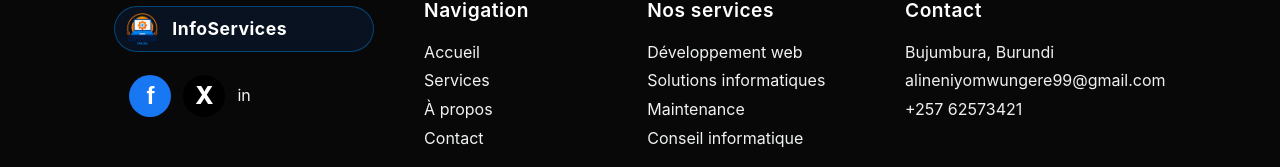
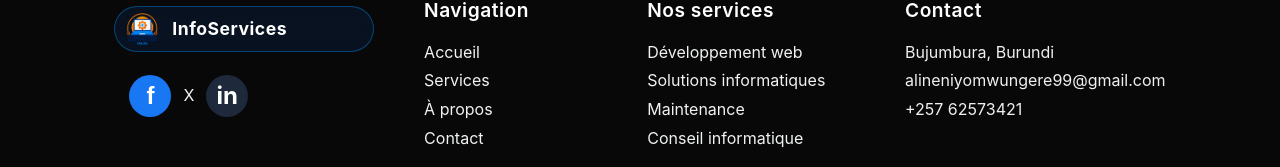
Before and after one commit to aline-niyo/frontend, a React (Vite) app: page /contact in a window 1280 px wide. Shown: the part 1370-1537 px from the top of the page. Built offline with nearby package versions, Linux system fonts and the light colour scheme.

Commit message:
fix 2section

```diff
--- a/src/pages/Accueil.jsx
+++ b/src/pages/Accueil.jsx
@@ -18,17 +18,20 @@ import logo from "../assets/logo.png";
 
 
 function Accueil() {
-  useEffect(() => {
+useEffect(() => {
   const observer = new IntersectionObserver((entries) => {
     entries.forEach(entry => {
       if (entry.isIntersecting) {
         entry.target.classList.add('in-view');
-        observer.unobserve(entry.target); // on fige après
+        observer.unobserve(entry.target);
       }
     });
   }, { threshold: 0.15 });
-  document.querySelectorAll('.hero-section, .services-hero, .services-section, .hebergement-section, .happy-clients, .tech-stack-section, .services-cta, .process-section, .about-home-section')
-    .forEach(el => observer.observe(el));
+
+  const elements = document.querySelectorAll('.hero-section, .stats-section, .hebergement-section, .happy-clients, .process-section, .about-home-section, .contact-footer');
+  elements.forEach(el => observer.observe(el));
+
+  return () => observer.disconnect();
 }, []);
 
   const [isVideoModalOpen, setIsVideoModalOpen] = useState(false);
--- a/src/pages/Apropos.jsx
+++ b/src/pages/Apropos.jsx
@@ -235,14 +235,14 @@ function Apropos() {
                                    </a>
 
                                    <a
-                                       href="#"
+                                       href="https://x.com/i/jf/onboarding/web#/s/face_liveness/r-qm8vsl"
                                        className="social twitter"
                                    >
                                        X
                                    </a>
 
                                    <a
-                                       href="#"
+                                       href="https://www.linkedin.com/checkpoint/challengesV3/AQF-gMPvquMaoQAAAaGMHbISLtsFnDyP2yUvs6zV8c3IICtgFlyIzkS4IyAADqq8pjhzkL5yh3y_xM5pR_bm-Xjo_PNROQ"
                                        className="social linkedin"
                                    >
                                        in
--- a/src/pages/Contact.jsx
+++ b/src/pages/Contact.jsx
@@ -355,15 +355,15 @@ function Contact() {
                                 </a>
 
                                 <a
-                                    href="#"
-                                    className="social twitter"
+                                    href="https://x.com/i/jf/onboarding/web#/s/face_liveness/r-qm8vsl"
+                                    className="twitter"
                                 >
                                     X
                                 </a>
 
                                 <a
-                                    href="#"
-                                    className="https://www.linkedin.com/"
+                                    href="https://www.linkedin.com/checkpoint/challengesV3/AQF-gMPvquMaoQAAAaGMHbISLtsFnDyP2yUvs6zV8c3IICtgFlyIzkS4IyAADqq8pjhzkL5yh3y_xM5pR_bm-Xjo_PNROQ"
+                                    className="social linkdin"
                                 >
                                     in
                                 </a>
--- a/src/pages/Services.jsx
+++ b/src/pages/Services.jsx
@@ -150,14 +150,14 @@ function Services() {
                                              </a>
 
                                              <a
-                                                 href="#"
+                                                 href="https://x.com/i/jf/onboarding/web#/s/face_liveness/r-qm8vsl"
                                                  className="social twitter"
                                              >
                                                  X
                                              </a>
 
                                              <a
-                                                 href="#"
+                                                 href="https://www.linkedin.com/checkpoint/challengesV3/AQF-gMPvquMaoQAAAaGMHbISLtsFnDyP2yUvs6zV8c3IICtgFlyIzkS4IyAADqq8pjhzkL5yh3y_xM5pR_bm-Xjo_PNROQ"
                                                  className="social linkedin"
                                              >
                                                  in
--- a/src/pages/demandes_devis.jsx
+++ b/src/pages/demandes_devis.jsx
@@ -167,7 +167,7 @@ useEffect(() => {
   </div>
 </section>
             <section className="section process-section"><h2>Comment ça marche ?</h2><div className="process-steps"><div className="step"><span>1</span><h3>Vous demandez</h3><p>Vous remplissez le formulaire</p></div><div className="step"><span>2</span><h3>Nous analysons</h3><p>Devis en 24h</p></div><div className="step"><span>3</span><h3>On intervient</h3><p>Service rapide et garanti</p></div></div></section>
-               <footer className="contact-footer"><div className="footer-container"><div className="footer-column footer-about"><Link to="/" className="navbar-logo"><img src={logo} alt="Logo InfoServices" /><span>InfoServices</span></Link><div className="social-links"><a href="https://www.facebook.com/profile.php?id=100081083984402&sk=reels_tab" className="social facebook">f</a><a href="#" className="social twitter">X</a><a href="#" className="social linkedin">in</a></div></div><div className="footer-column"><h3>Navigation</h3><div className="footer-column"><Link to="/">Accueil</Link><Link to="/services">Services</Link><Link to="/apropos">À propos</Link><Link to="/contact">Contact</Link></div></div><div className="footer-column"><h3>Nos services</h3><a href="/services">Développement web</a><a href="/services">Solutions informatiques</a><a href="/services">Maintenance</a><a href="/services">Conseil informatique</a></div><div className="footer-column"><h3>Contact</h3><p>Bujumbura, Burundi</p><p>alineniyomwungere99@gmail.com</p><p>+257 62573421</p></div></div><div className="footer-bottom"><p>© {new Date().getFullYear()} InfoServices. Tous droits réservés.</p></div></footer>
+               <footer className="contact-footer"><div className="footer-container"><div className="footer-column footer-about"><Link to="/" className="navbar-logo"><img src={logo} alt="Logo InfoServices" /><span>InfoServices</span></Link><div className="social-links"><a href="https://www.facebook.com/profile.php?id=100081083984402&sk=reels_tab" className="social facebook">f</a><a href="https://x.com/i/jf/onboarding/web#/s/face_liveness/r-qm8vsl" className="social twitter">X</a><a href="https://www.linkedin.com/checkpoint/challengesV3/AQF-gMPvquMaoQAAAaGMHbISLtsFnDyP2yUvs6zV8c3IICtgFlyIzkS4IyAADqq8pjhzkL5yh3y_xM5pR_bm-Xjo_PNROQ" className="social linkedin">in</a></div></div><div className="footer-column"><h3>Navigation</h3><div className="footer-column"><Link to="/">Accueil</Link><Link to="/services">Services</Link><Link to="/apropos">À propos</Link><Link to="/contact">Contact</Link></div></div><div className="footer-column"><h3>Nos services</h3><a href="/services">Développement web</a><a href="/services">Solutions informatiques</a><a href="/services">Maintenance</a><a href="/services">Conseil informatique</a></div><div className="footer-column"><h3>Contact</h3><p>Bujumbura, Burundi</p><p>alineniyomwungere99@gmail.com</p><p>+257 62573421</p></div></div><div className="footer-bottom"><p>© {new Date().getFullYear()} InfoServices. Tous droits réservés.</p></div></footer>
         </div>
     );
 }
```
Also changed, not shown: src/pages/Accueil.css (line endings or trailing spaces).
